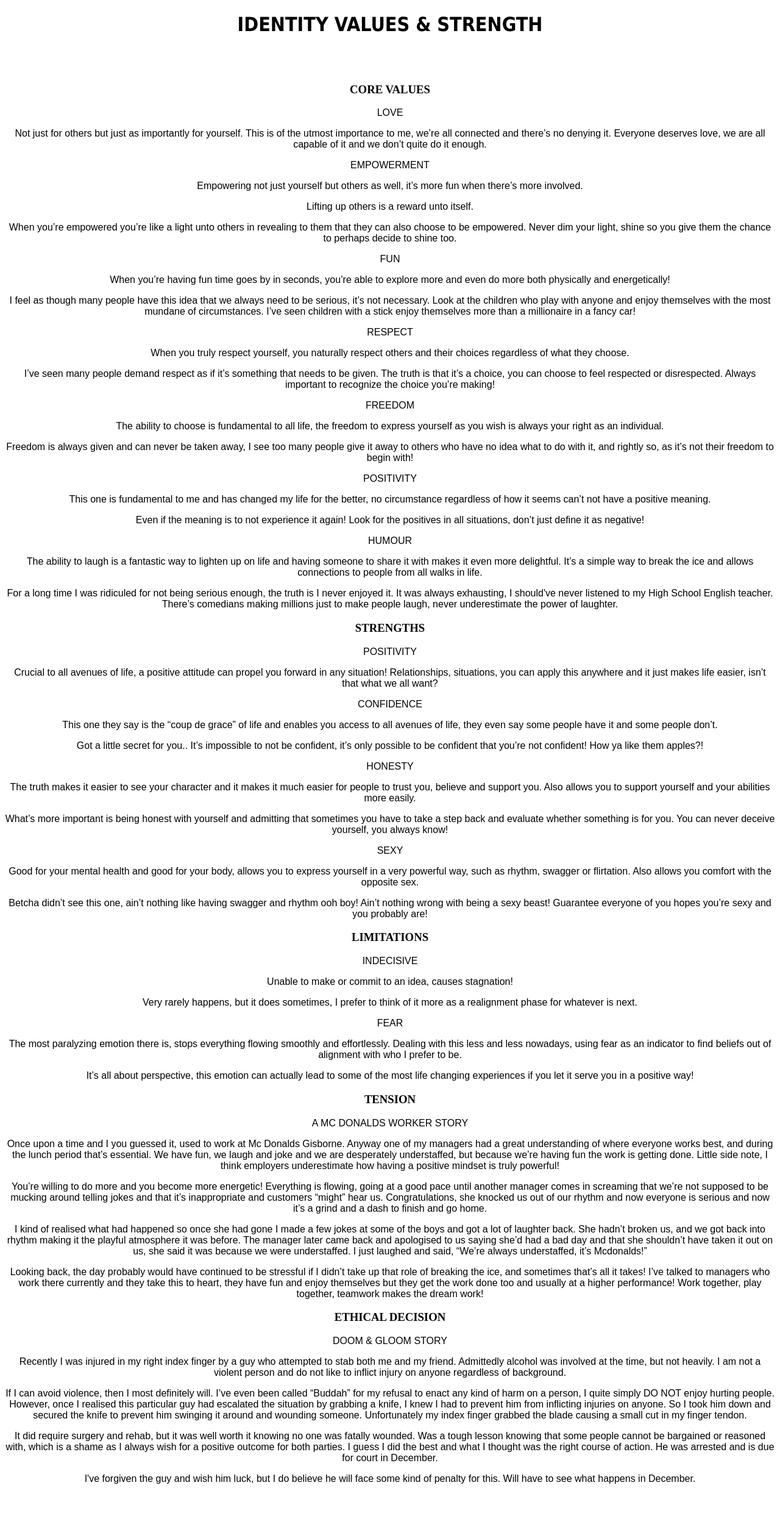
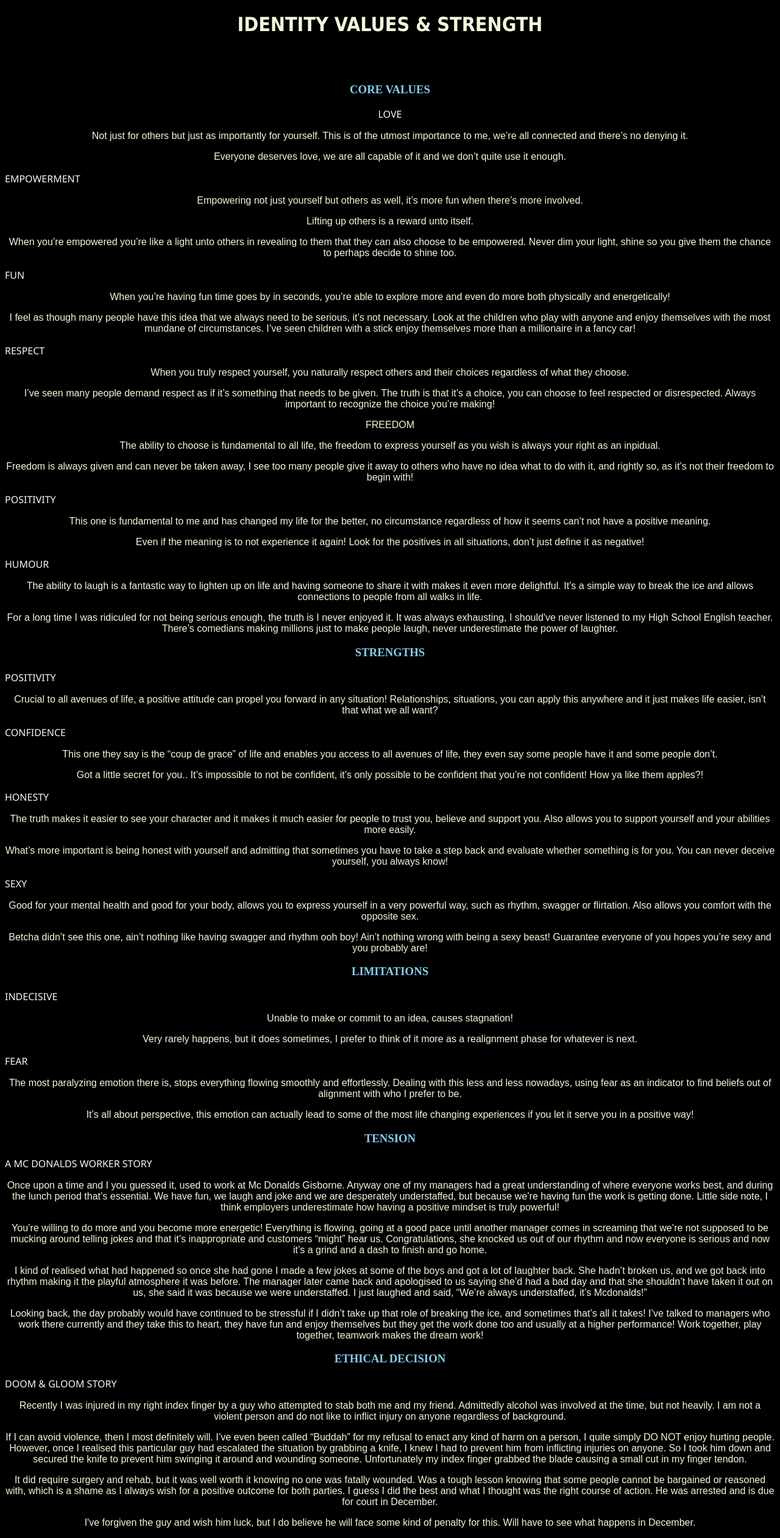
Before and after one commit to AlexanderHall21/AlexanderHall21.github.io, a plain HTML site: page blog/identity-values.html in a window 1280 px wide. Shown: the whole page at 61% size. Before the commit the page ends 2450 px from the top, so only its background shows below. Drawn offline with Linux system fonts and the light colour scheme.

Commit message:
commitalcommitalll

```diff
--- a/blog/identity-values.html
+++ b/blog/identity-values.html
@@ -1,55 +1,37 @@
-<!DOCTYPE html>
+<!DOCTYpE html>
 <html lang="en">
     <head>
+        <link href="../styles/main.css" rel="stylesheet" type="text/css">
         <meta charset="UTF-8">
         <meta name="viewport" content="width=device-width, initial-scale=1.0">
         <meta http-equiv="X-UA-Compatible" content="ie=edge">
         <title>HTML Template</title>
-    </head>
-    <style>
-         h1 {
-         text-align:center
-         }
-         h1 { font-family: tahoma;
-        }
-        h3 {
-         text-align:center
-        }
-        p {
-         text-align:center
-        }
-        h4 {
-            text-align:center
-        }
-        p{
-            font-family: Arial, Helvetica, sans-serif;
-        }
-    </style>
+        </head>
     <body>
 
         <h1 style="text-align:center";style="font-family:tahoma">IDENTITY VALUES & STRENGTH</h1><br>
 
     </br><h3 style="text-align:center">CORE VALUES</h3>
-            <p style="text-align:center"; style="font-family:tahoma">LOVE</p>
-            <p style="text-align:center">Not just for others but just as importantly for yourself.
-            This is of the utmost importance to me, we’re all connected and there’s no denying it. Everyone deserves love,
-            we are all capable of it and we don’t quite do it enough.</p>
+            <div style="text-align:center"; style="font-family:tahoma">LOVE</div>
+            <p>Not just for others but just as importantly for yourself.
+            This is of the utmost importance to me, we’re all connected and there’s no denying it.</p> <p>Everyone deserves love,
+            we are all capable of it and we don’t quite use it enough.</p>
 
-            <p>EMPOWERMENT</p>
+            <div>EMPOWERMENT</div>
         <p>Empowering not just yourself but others as well, it’s more fun when there’s more involved.
         <p>Lifting up others is a reward unto itself.</p>
 
     <p> When you’re empowered you’re like a light unto others in revealing to them that they can also choose to be empowered.
 Never dim your light, shine so you give them the chance to perhaps decide to shine too.</p>
 
-            <p>FUN</p>
+            <div>FUN</div>
             <p>When you’re having fun time goes by in seconds, you’re able to explore more and even do more both physically and energetically!
 
             <p>I feel as though many people have this idea that we always need to be serious, it’s not necessary. Look at the
                 children who play with anyone and enjoy themselves with the most mundane of circumstances. I’ve seen children
                  with a stick enjoy themselves more than a millionaire in a fancy car!</p>
 
-            <p>RESPECT</p>
+            <div>RESPECT</div>
             <p>When you truly respect yourself, you naturally respect others and their choices regardless of what they choose.</p>
 
             <p>I’ve seen many people demand respect as if it’s something that needs to be given. The truth is that it’s a choice,
@@ -57,19 +39,19 @@ Never dim your light, shine so you give them the chance to perhaps decide to shi
 
             <p>FREEDOM</p>
             <p>The ability to choose is fundamental to all life, the freedom to express yourself as you wish is always your
-                right as an individual.
+                right as an inpidual.
 
             <p>Freedom is always given and can never be taken away, I see too many people give it away to others who have no
             idea what to do with it, and rightly so, as it’s not their freedom to begin with!</p>
 
-            <p>POSITIVITY</p>
+            <div>POSITIVITY</div>
             <p>This one is fundamental to me and has changed my life for the better, no circumstance regardless of how it
                 seems can’t not have a positive meaning.</p>
 
             <p>Even if the meaning is to not experience it again! Look for the positives in all situations, don’t just define
                 it as negative!</p>
 
-            <p>HUMOUR</p>
+            <div>HUMOUR</div>
             <p>The ability to laugh is a fantastic way to lighten up on life and having someone to share it with makes it
                 even more delightful. It’s a simple way to break the ice and allows connections to people from all walks in life.</p>
 
@@ -82,23 +64,23 @@ Never dim your light, shine so you give them the chance to perhaps decide to shi
 
             <h3>STRENGTHS</h3>
 
-            <p>POSITIVITY</p>
+            <div>POSITIVITY</div>
             <p>Crucial to all avenues of life, a positive attitude can propel you forward in any situation! Relationships,
                 situations, you can apply this anywhere and it just makes life easier, isn’t that what we all want?</p>
 
-            <p>CONFIDENCE</p>
+            <div>CONFIDENCE</div>
             <p>This one they say is the “coup de grace” of life and enables you access to all avenues of life, they even say
                 some people have it and some people don’t.</p>
             <p>Got a little secret for you.. It’s impossible to not be confident, it’s only possible to be confident
                 that you’re not confident! How ya like them apples?!</p>
 
-            <p>HONESTY</p>
+            <div>HONESTY</div>
             <p>The truth makes it easier to see your character and it makes it much easier for people to trust you, believe and support you.
                 Also allows you to support yourself and your abilities more easily.</p>
             <p>What’s more important is being honest with yourself and admitting that sometimes you have to take a step
                  back and evaluate whether something is for you. You can never deceive yourself, you always know!</p>
 
-            <p>SEXY</p>
+            <div>SEXY</div>
             <p>Good for your mental health and good for your body, allows you to express yourself in a very powerful way,
                 such as rhythm, swagger or flirtation. Also allows you comfort with the opposite sex.</p>
             <p>Betcha didn’t see this one, ain’t nothing like having swagger and rhythm ooh boy! Ain’t nothing
@@ -107,11 +89,11 @@ Never dim your light, shine so you give them the chance to perhaps decide to shi
 
             <h3>LIMITATIONS</h3>
 
-            <p>INDECISIVE</p>
+            <div>INDECISIVE</div>
             <p>Unable to make or commit to an idea, causes stagnation!</p>
         <p>Very rarely happens, but it does sometimes, I prefer to think of it more as a realignment phase for whatever is next.</p>
 
-            <p>FEAR</p>
+            <div>FEAR</div>
             <p>The most paralyzing emotion there is, stops everything flowing smoothly and effortlessly.
             Dealing with this less and less nowadays, using fear as an indicator to find beliefs out of alignment with who I prefer to be.</p>
             <p>It’s all about perspective, this emotion can actually lead to some of the most life changing experiences if you let it serve
@@ -119,7 +101,7 @@ Never dim your light, shine so you give them the chance to perhaps decide to shi
 
 
             <h3>TENSION</h3>
-            <p>A MC DONALDS WORKER STORY</p>
+            <div>A MC DONALDS WORKER STORY</div>
 
             <p>Once upon a time and I you guessed it, used to work at Mc Donalds Gisborne. Anyway one of my managers had a great
             understanding of where everyone works best, and during the lunch period that’s essential. We have fun, we laugh and
@@ -142,7 +124,7 @@ Never dim your light, shine so you give them the chance to perhaps decide to shi
 
 
             <h3>ETHICAL DECISION</h3>
-                <P>DOOM & GLOOM STORY</P>
+                <div>DOOM & GLOOM STORY</div>
 
             <p>Recently I was injured in my right index finger by a guy who attempted to stab both me and my friend.
             Admittedly alcohol was involved at the time, but not heavily. I am not a violent person and do not
```
Also changed, not shown: blog/html-css.html (+26 -41 lines), blog/learning-plan.html (+1 -0 lines), blog/template.html (+1 -1 lines), index.html (+1 -0 lines).
